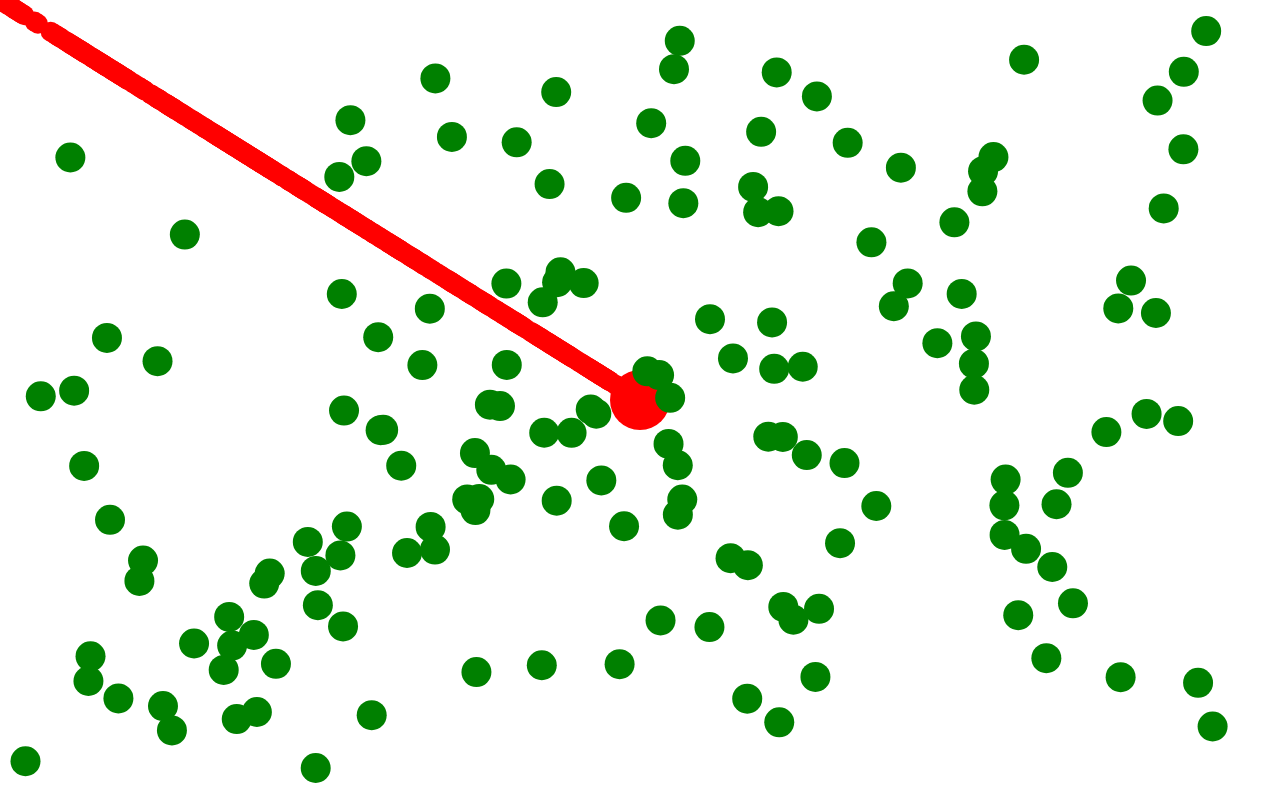
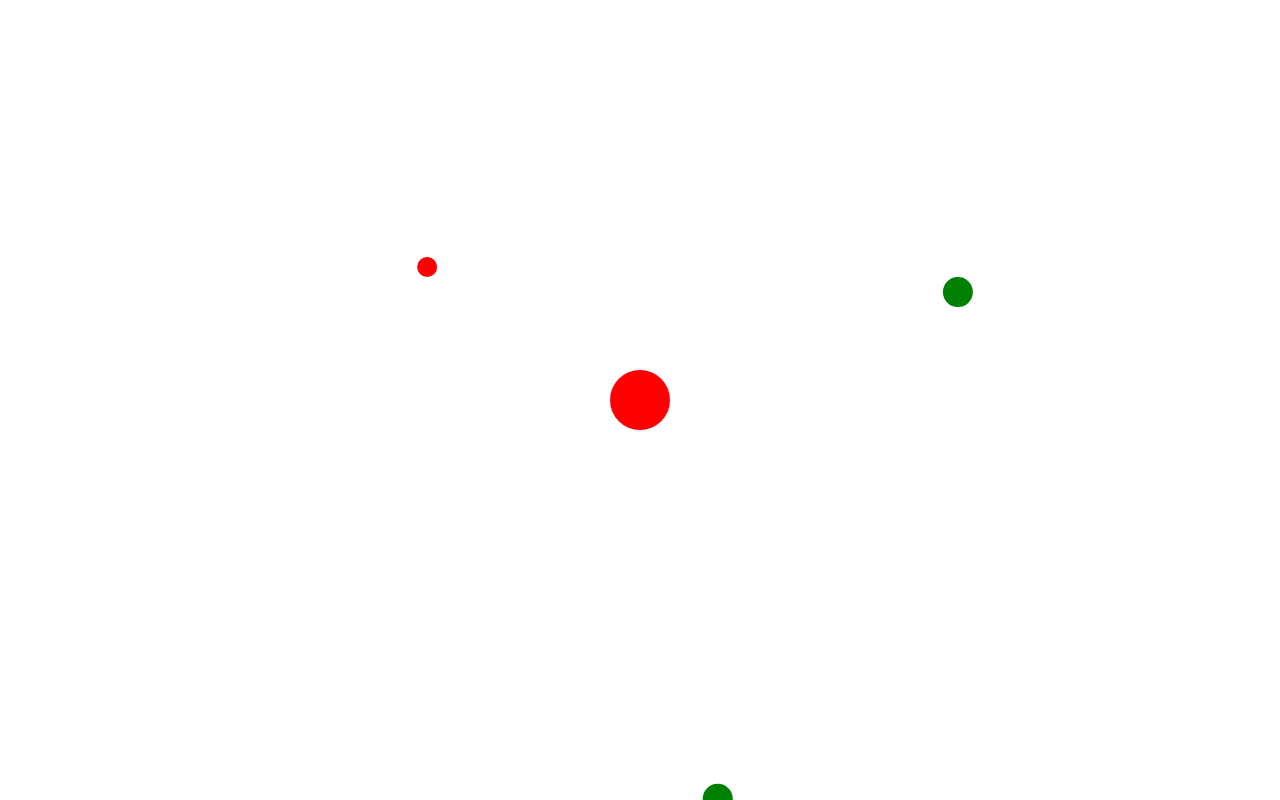
Before and after one commit to mirceah99/JavaScriptGame, a plain HTML site: page index.html in a window 1280 px wide. Drawn offline with Linux system fonts and the light colour scheme.

Commit message:
safe progress

```diff
--- /dev/null
+++ b/enemy.js
@@ -0,0 +1,52 @@
+class Enemy {
+  constructor(x, y, radius, color, velocity) {
+    this.x = x;
+    this.y = y;
+    this.radius = radius;
+    this.color = color;
+    this.velocity = velocity;
+  }
+  draw() {
+    ctx.beginPath();
+    ctx.arc(this.x, this.y, this.radius, 0, 360, false);
+    ctx.fillStyle = this.color;
+    ctx.fill();
+  }
+  move() {
+    this.x = this.x + this.velocity.x;
+    this.y = this.y + this.velocity.y;
+    this.draw();
+  }
+}
+
+function generateRandomCoordinatesForEnemy() {
+  if (Math.random() < 0.5) {
+    var coordinates = {
+      x: Math.random() * canvas.width,
+      y: Math.random() * enemiesDistanceToEdgeMultiplier * canvas.height,
+    };
+  } else {
+    var coordinates = {
+      x: Math.random() * enemiesDistanceToEdgeMultiplier * canvas.width,
+      y: Math.random() * canvas.height,
+    };
+  }
+  if (Math.random() < 0.5) return coordinates;
+  coordinates.x = canvas.width - coordinates.x;
+  coordinates.y = canvas.height - coordinates.y;
+  return coordinates;
+}
+
+function spawnEnemies() {
+  setInterval(() => {
+    coordinates = generateRandomCoordinatesForEnemy();
+    const angle = Math.atan2(middleY - coordinates.y, middleX - coordinates.x);
+    const velocity = {
+      x: Math.cos(angle),
+      y: Math.sin(angle),
+    };
+    enemies.push(
+      new Enemy(coordinates.x, coordinates.y, 15, "green", velocity)
+    );
+  }, timeBetweenTwoEnemies);
+}
--- a/index.html
+++ b/index.html
@@ -1,7 +1,11 @@
 <style>
-    body{
-        margin: 0;
-    }
+  body {
+    margin: 0;
+  }
 </style>
 <canvas></canvas>
-<script src='./index.js'></script>
+<script src="./player.js"></script>
+<script src="./enemy.js"></script>
+<script src="./projectile.js"></script>
+<script src="./utilities.js"></script>
+<script src="./index.js"></script>
--- a/index.js
+++ b/index.js
@@ -9,115 +9,21 @@ let mouseY = 0;
 // TODO organize code, add mircea easter egg, and more others, increase game difficulty,
 // add Youtubers, add boss, add sounds
 
-// create player
-
-class Player {
-  constructor(x, y, radius, color) {
-    this.x = x;
-    this.y = y;
-    this.radius = radius;
-    this.color = color;
-  }
-  draw() {
-    ctx.beginPath();
-    ctx.arc(this.x, this.y, this.radius, 0, 360, false);
-    ctx.fillStyle = this.color;
-    ctx.fill();
-  }
-}
-class Projectile {
-  constructor(x, y, radius, color, velocity) {
-    this.x = x;
-    this.y = y;
-    this.radius = radius;
-    this.color = color;
-    this.velocity = velocity;
-  }
-  draw() {
-    ctx.beginPath();
-    ctx.arc(this.x, this.y, this.radius, 0, 360, false);
-    ctx.fillStyle = this.color;
-    ctx.fill();
-  }
-  move() {
-    this.x = this.x + this.velocity.x;
-    this.y = this.y + this.velocity.y;
-    this.draw();
-  }
-}
-class Enemy {
-  constructor(x, y, radius, color, velocity) {
-    this.x = x;
-    this.y = y;
-    this.radius = radius;
-    this.color = color;
-    this.velocity = velocity;
-  }
-  draw() {
-    ctx.beginPath();
-    ctx.arc(this.x, this.y, this.radius, 0, 360, false);
-    ctx.fillStyle = this.color;
-    ctx.fill();
-  }
-  move() {
-    this.x = this.x + this.velocity.x;
-    this.y = this.y + this.velocity.y;
-    this.draw();
-  }
-}
-const enemiesDistanceToEdgeMultiplier = 0.1;
-function generateRandomCoordinatesForEnemy() {
-  if (Math.random() < 0.5) {
-    var coordinates = {
-      x: Math.random() * canvas.width,
-      y: Math.random() * enemiesDistanceToEdgeMultiplier * canvas.height,
-    };
-  } else {
-    var coordinates = {
-      x: Math.random() * enemiesDistanceToEdgeMultiplier * canvas.width,
-      y: Math.random() * canvas.height,
-    };
-  }
-  if (Math.random() < 0.5) return coordinates;
-  coordinates.x = canvas.width - coordinates.x;
-  coordinates.y = canvas.height - coordinates.y;
-  return coordinates;
-}
-let enemies = [];
-const timeBetweenTwoEnemies = 10;
-function spawnEnemies() {
-  setInterval(() => {
-    coordinates = generateRandomCoordinatesForEnemy();
-    const angle = Math.atan2(middleY - coordinates.y, middleX - coordinates.x);
-    const velocity = {
-      x: Math.cos(angle),
-      y: Math.sin(angle),
-    };
-    enemies.push(
-      new Enemy(coordinates.x, coordinates.y, 15, "green", velocity)
-    );
-  }, timeBetweenTwoEnemies);
-}
-
+// variables
 const middleX = canvas.width / 2;
 const middleY = canvas.height / 2;
+const enemiesDistanceToEdgeMultiplier = 0.1;
+let timeBetweenTwoEnemies = 1000;
+let timeBetweenTwoProjectiles = 1000;
+let enemies = [];
+let projectiles = [];
+let projectileRadius = 10;
+// create player
 const player = new Player(middleX, middleY, 30, "red");
-player.draw();
 
-// Get mouse position
-
-function onMouseUpdate(e) {
-  mouseX = e.pageX;
-  mouseY = e.pageY;
-  e.stopPropagation();
-}
 document.addEventListener("mousemove", onMouseUpdate, true);
 
 // shoot projectiles
-
-let projectiles = [];
-let timeBetweenTwoProjectiles = 1;
-let projectileRadius = 10;
 
 setInterval(() => {
   const angle = Math.atan2(mouseY - middleY, mouseX - middleX);
@@ -129,44 +35,36 @@ setInterval(() => {
     new Projectile(middleX, middleY, projectileRadius, "red", velocity)
   );
 }, timeBetweenTwoProjectiles);
-// detect collisions
 
-function detectCollisions(enemies, projectiles, player) {
-  enemies.forEach((enemy, enemyIndex) => {
-    if (
-      Math.sqrt((enemy.x - player.x) ** 2 + (enemy.y - player.y) ** 2) <
-      enemy.radius + player.radius - 3
-    ) {
-      alert("you lose!");
-    }
+//load enemies
+spawnEnemies();
 
-    projectiles.forEach((projectile, projectileIndex) => {
-      const distance = Math.sqrt(
-        (enemy.x - projectile.x) ** 2 + (enemy.y - projectile.y) ** 2
-      );
-      if (distance < enemy.radius + projectile.radius) {
-        enemies.splice(enemyIndex, 1);
-        projectiles.splice(projectileIndex, 1);
-        return;
-      }
-    });
-  });
-}
 // load frames
 
-let counter = 0;
-const startTime = new Date();
-spawnEnemies();
 const loadFrames = setInterval(() => {
   ctx.clearRect(0, 0, canvas.width, canvas.height);
-  player.draw();
-  projectiles.forEach((projectile) => {
-    projectile.move();
-  });
-  enemies.forEach((enemy) => {
-    enemy.move();
-  });
-  counter++;
+
+  draw(player, enemies, projectiles);
+
   detectCollisions(enemies, projectiles, player);
   //console.log(new Date() - startTime, counter);
 }, 1);
+
+// easter egg
+let secret = "mircea";
+let lastKeyTime = new Date();
+let userText = "";
+document.addEventListener("keydown", logKey);
+function logKey(e) {
+  if (new Date() - lastKeyTime > 2000) {
+    userText = "";
+    lastKeyTime = new Date();
+  } else lastKeyTime = new Date();
+  console.log(e.key);
+  userText = userText + e.key;
+  console.log(userText);
+  if (userText === secret) {
+    timeBetweenTwoProjectiles = Math.floor(timeBetweenTwoProjectiles / 10);
+    alert(`cheats on! ${timeBetweenTwoProjectiles}`);
+  }
+}
--- /dev/null
+++ b/player.js
@@ -0,0 +1,14 @@
+class Player {
+  constructor(x, y, radius, color) {
+    this.x = x;
+    this.y = y;
+    this.radius = radius;
+    this.color = color;
+  }
+  draw() {
+    ctx.beginPath();
+    ctx.arc(this.x, this.y, this.radius, 0, 360, false);
+    ctx.fillStyle = this.color;
+    ctx.fill();
+  }
+}
--- /dev/null
+++ b/projectile.js
@@ -0,0 +1,21 @@
+class Projectile {
+  constructor(x, y, radius, color, velocity) {
+    this.x = x;
+    this.y = y;
+    this.radius = radius;
+    this.color = color;
+    ``;
+    this.velocity = velocity;
+  }
+  draw() {
+    ctx.beginPath();
+    ctx.arc(this.x, this.y, this.radius, 0, 360, false);
+    ctx.fillStyle = this.color;
+    ctx.fill();
+  }
+  move() {
+    this.x = this.x + this.velocity.x;
+    this.y = this.y + this.velocity.y;
+    this.draw();
+  }
+}
--- /dev/null
+++ b/utilities.js
@@ -0,0 +1,44 @@
+function onMouseUpdate(e) {
+  mouseX = e.pageX;
+  mouseY = e.pageY;
+  e.stopPropagation();
+}
+// detect collisions
+function detectCollisions(enemies, projectiles, player) {
+  enemies.forEach((enemy, enemyIndex) => {
+    if (
+      Math.sqrt((enemy.x - player.x) ** 2 + (enemy.y - player.y) ** 2) <
+      enemy.radius + player.radius - 3
+    ) {
+      youLose();
+    }
+
+    projectiles.forEach((projectile, projectileIndex) => {
+      const distance = Math.sqrt(
+        (enemy.x - projectile.x) ** 2 + (enemy.y - projectile.y) ** 2
+      );
+      if (distance < enemy.radius + projectile.radius) {
+        enemies.splice(enemyIndex, 1);
+        projectiles.splice(projectileIndex, 1);
+        return;
+      }
+    });
+  });
+}
+
+// Lose
+function youLose() {
+  alert("you lose!");
+  enemies = [];
+  projectiles = [];
+}
+//draw
+function draw(player, enemies, projectiles) {
+  player.draw();
+  projectiles.forEach((projectile) => {
+    projectile.move();
+  });
+  enemies.forEach((enemy) => {
+    enemy.move();
+  });
+}
```
